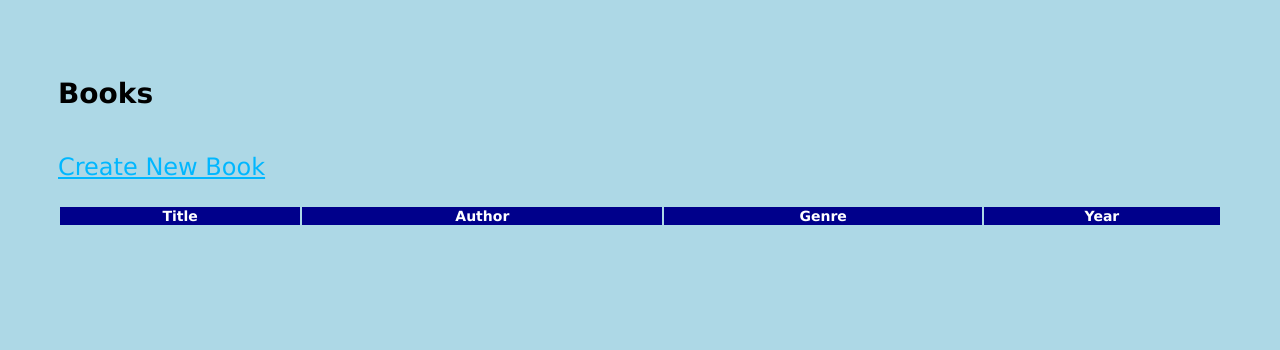
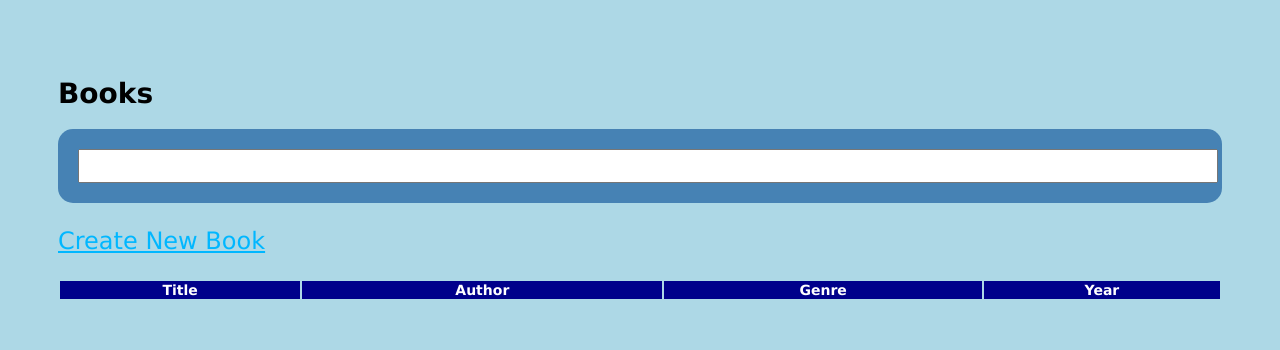
Before and after one commit to ManoelBlue/FSJS-TD-08, a Node server app: page /books in a window 1280 px wide. Shown: the top 350 px of the page. Run offline with Node 20, Linux system fonts and the light colour scheme; data that the repository does not hold is empty; some libraries are stand-ins or nearby versions.

Commit message:
create search form

```diff
--- a/public/stylesheets/style.css
+++ b/public/stylesheets/style.css
@@ -12,10 +12,21 @@
   background-color: lightblue;
   display: flex;
   flex-direction: column;
+  position: relative;
 }
 
 body > p {
   font-size: 1.5rem;
+}
+
+form.search {
+  padding: 20px;
+}
+
+form.search input {
+  width: 100%;
+  font-size: 1.5rem;
+  padding-left: 10px;
 }
 
 table thead {
--- a/routes/index.js
+++ b/routes/index.js
@@ -1,6 +1,7 @@
 var express = require('express');
 var router = express.Router();
 const Book = require('../models').Book;
+const { Op } = require("sequelize");
 
 /* Handler function to wrap each route. */
 function asyncHandler(cb){
@@ -19,12 +20,43 @@
     res.redirect('/books')
 });
 
-/* Books route */
+/* GET Books route */
 router.get('/books', asyncHandler(async (req, res) => {
     const books = await Book.findAll();
     console.log(books.length);
     res.render('index', {books});
 }));
+
+/* POST books search route */
+router.post('/books', asyncHandler(async (req, res) => {
+    const query = req.body.query.toLowerCase();
+    const books = await Book.findAll({
+        where: {
+            [Op.or]: [
+                {
+                    title: {
+                    [Op.ilike]: `%${query}%`
+                    }
+                },
+                {
+                    author: {
+                    [Op.ilike]: `%${query}%`
+                    }
+                },
+                {
+                    genre: {
+                        [Op.ilike]: `%${query}%`
+                    }
+                },
+                {
+                    year: {
+                        [Op.ilike]: `%${query}%`
+                    }
+                },
+            ]
+        }
+    })
+}))
 
 /* GET create New Book route */
 router.get('/books/new', (req, res) => {
@@ -36,13 +68,14 @@
     let book;
     try {
         book = await Book.create(req.body);
+        console.log(error);
         res.redirect('/books');
     } catch (error) {
         if(error.name === "SequelizeValidationError") {
             console.log(error);
             res.render('update-book', {
                 book,
-                errors: error.erros
+                error: error.erros
             });
         } else {
             throw error;
--- a/views/index.pug
+++ b/views/index.pug
@@ -2,6 +2,8 @@
 
 block content
     h1 Books
+    form(method='post' action='/books' class='search')
+        input#search(name='query' type='text')
     p
         a.button(href='/books/new') Create New Book
     table
```
